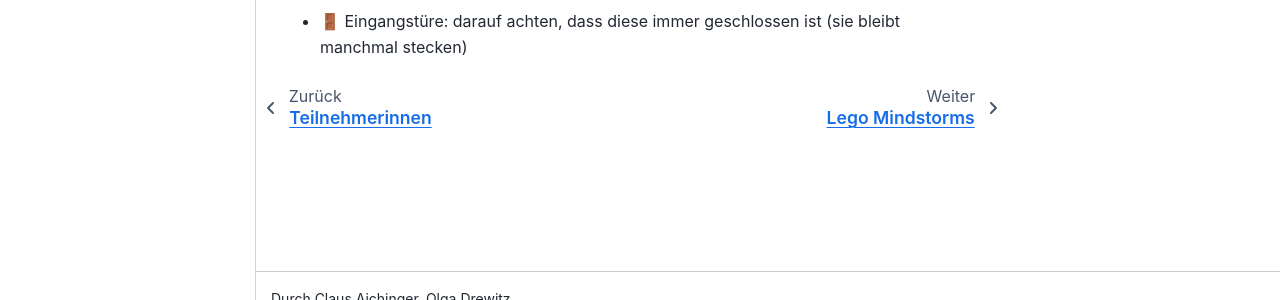
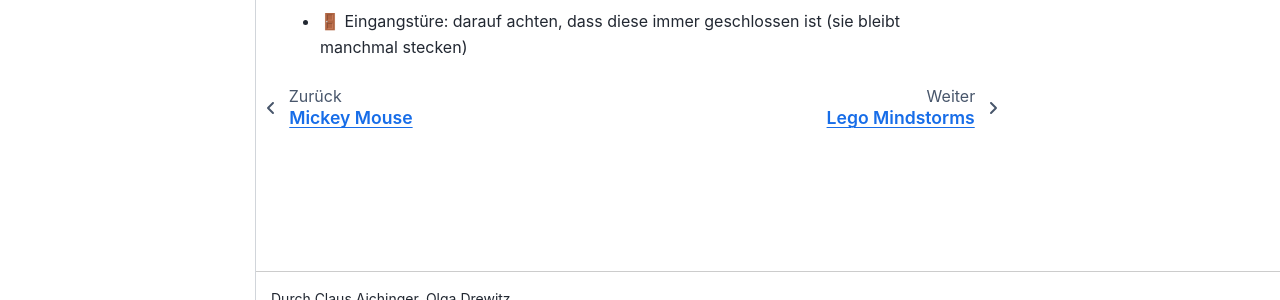
Before and after one commit to ec-mentors/IT-ist-das-was-fuer-mich-i03, a Sphinx documentation site: the page built from source/mode.md, in a window 1280 px wide. Shown: the part 551-851 px from the top of the page. Built offline with Sphinx 7.4.7 and the Sphinx Book theme 1.1.4, drawn with Linux system fonts in a browser that asks for light colours; pages that are not in the unit, such as notebooks, are missing from menus.

Commit message:
Mid session update

````diff
--- a/source/conf.py
+++ b/source/conf.py
@@ -104,12 +104,15 @@
 wip_exclude_patterns = [
     "**/*wip*",
     "*wip*",  #  to exclude folders/files in source/*wip*
+    "./source/participants/wip",
+    "./source/course/wip",
 ]
 
 # Permanent exclusion patterns for content that is never to be published
 permanent_exclude_patterns = [
     # templates
     "course/_peer_learning.md",
+
     "**/day_xx_template/*",
     # slides
     "**/slides.md",
--- a/source/participants/index.md
+++ b/source/participants/index.md
@@ -15,6 +15,7 @@
 ```{toctree}
 :titlesonly:
 
-:glob:
-*
+mickey_mouse
 ```
+%:glob:
+%*
````
